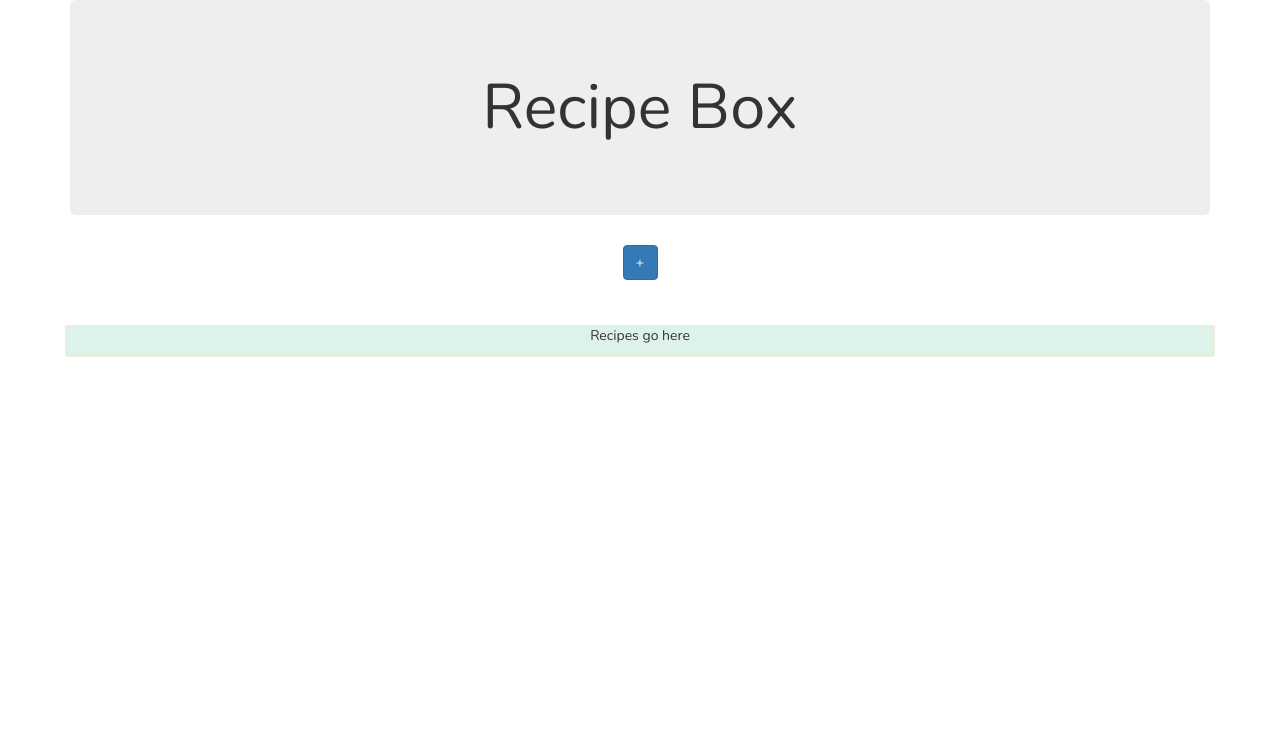
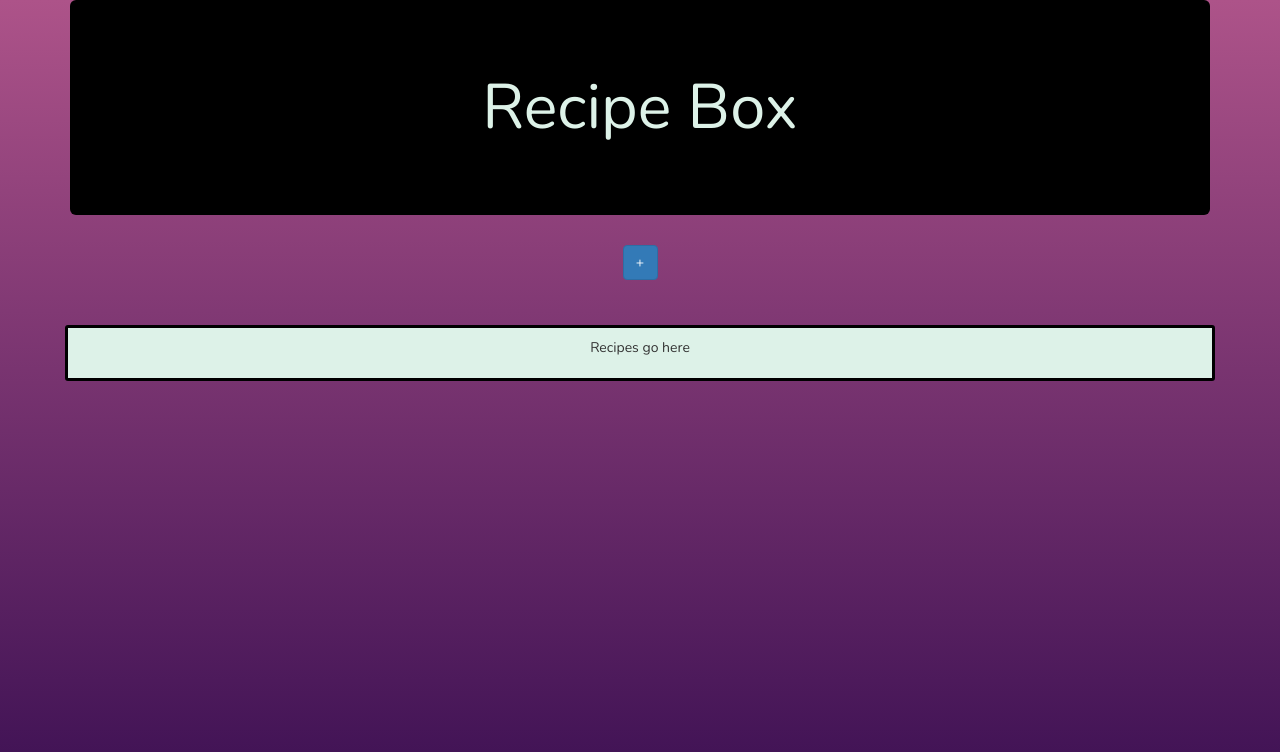
Before and after one commit to ruthcodes/recipe-box, a React (Create React App) app: page / in a window 1280 px wide. Shown: the top 752 px of the page. Built offline with nearby package versions, Linux system fonts and the light colour scheme.

Commit message:
Moved Form to be its own component

```diff
--- a/src/App.css
+++ b/src/App.css
@@ -1,4 +1,12 @@
 @import url('https://fonts.googleapis.com/css?family=Nunito');
+
+body{
+  background: #ad5389;
+  background: -webkit-linear-gradient(to top, #3c1053, #ad5389);
+  background: linear-gradient(to top, #3c1053, #ad5389);
+  background-repeat: no-repeat;
+  height: 100vh;
+}
 
 .container{
   text-align: center;
@@ -13,8 +21,9 @@
 .recipeCol{
   text-align: center;
   background-color: #ddf2e8;
-  border: 1px solid #f4e9d8;
+  border: 3px solid black;
   border-radius: 3px;
+  padding: 10px;
 }
 
 h1{
@@ -117,6 +126,11 @@ form > input{
   margin: 3px;
 }
 
+.jumbotron{
+  background-color: black;
+  color: #ddf2e8;
+}
+
 @media (max-width:500px) {
   h2{
     font-size: 25px;
--- /dev/null
+++ b/src/Form.js
@@ -0,0 +1,49 @@
+import React, { Component } from 'react';
+import { Grid, Row, Col, Button } from 'react-bootstrap';
+import './bootstrap.min.css';
+import './App.css';
+
+export class Form extends Component {
+  constructor(props) {
+    super(props);
+    this.state = {
+      name: [],
+      ingredients: []
+    };
+
+    this.handleChange = this.handleChange.bind(this);
+    this.handleSubmit = this.handleSubmit.bind(this);
+  }
+
+  handleChange(event) {
+    var name = this.state.name.slice();
+    name.push(event.target.name);
+    var ingredients = this.state.ingredients.slice();
+    ingredients.push(event.target.ingredients);
+
+    this.setState({
+      name: name,
+      ingredients: ingredients
+    });
+
+    console.log(this.state.name);
+    console.log(this.state.ingredients);
+  }
+
+  handleSubmit(event) {
+    //this is where form adds to html (dangerously set) or deletes
+    event.preventDefault();
+  }
+
+  render() {
+    return (
+      <form onSubmit={this.handleSubmit}>
+        Title:<br/>
+        <input type="text"/>
+        <br/>
+        Ingredients:<br/>
+        <textarea type="text" />
+      </form>
+    );
+  }
+}
--- a/src/Popup.js
+++ b/src/Popup.js
@@ -1,5 +1,6 @@
 import React, { Component } from 'react';
 import { Grid, Row, Col, Button } from 'react-bootstrap';
+import { Form } from './Form';
 import './bootstrap.min.css';
 import './App.css';
 
@@ -12,13 +13,7 @@ export function Popup(props) {
               <Col className="popHead" xs={12} sm={12} md={12} lg={12} xl={12}><h2>{props.text}</h2></Col>
             </Row>
             <Row>
-              <form>
-                Title:<br/>
-                <input type="text" name="recipeTitle"/>
-                <br/>
-                Ingredients:<br/>
-                <textarea type="text" name="recipeIngredients"/>
-              </form>
+              <Form />
             </Row>
             <Row>
               <Col className="popFoot ok" xs={0} sm={6} md={8} lg={8} xl={10}></Col>
```
